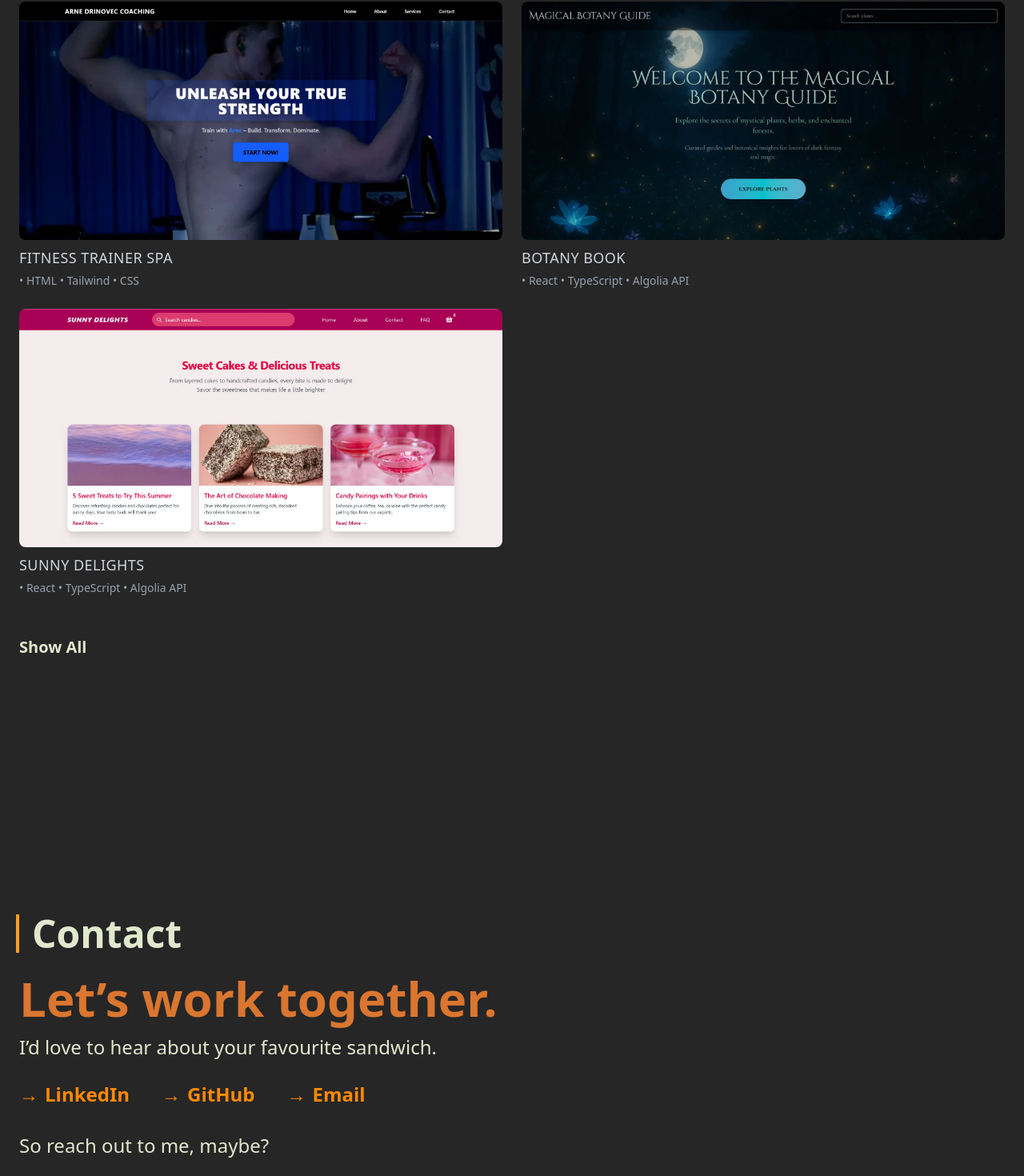
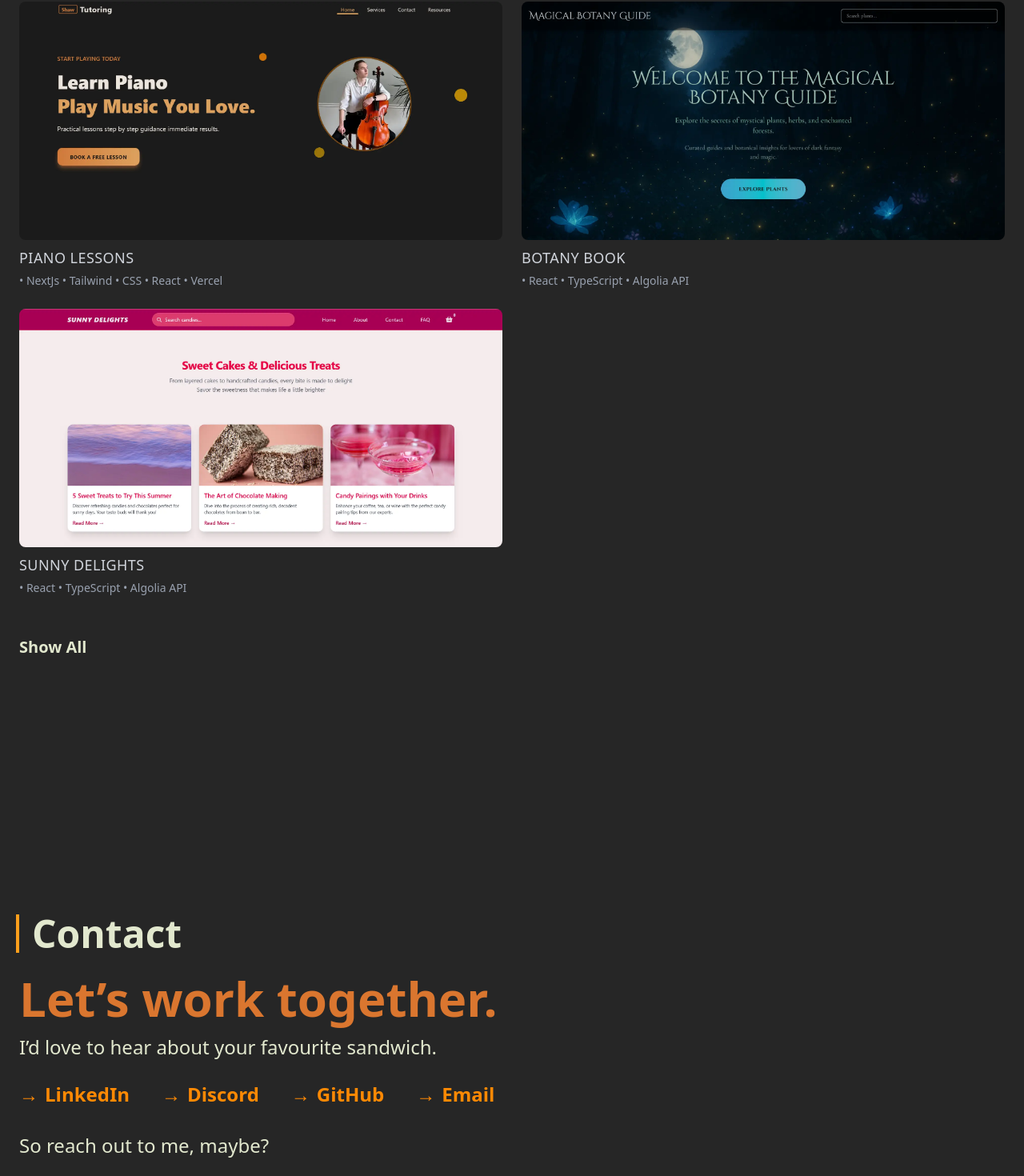
Before and after one commit to sunnycc17/my-portfolio, a Next.js app: page / in a window 1280 px wide. Shown: the part 3347-4817 px from the top of the page at 80% size. Built offline with nearby package versions, Linux system fonts and the light colour scheme.

Commit message:
added discord and new project

```diff
--- a/components/contact/ContactSection.tsx
+++ b/components/contact/ContactSection.tsx
@@ -36,6 +36,17 @@ const ContactSection: FC = () => {
           </Link>
 
           <Link
+            href="https://discord.com/users/678275424790249472"
+            target="_blank"
+            className="flex items-center gap-2 text-2xl font-bold text-orange-400 group"
+          >
+            <span className="transform transition-all group-hover:translate-x-2">
+              →
+            </span>
+            Discord
+          </Link>
+
+          <Link
             href="https://github.com/sunnycc17"
             target="_blank"
             className="flex items-center gap-2 text-2xl font-bold text-orange-400 group"
--- a/components/projects/ProjectsSection.tsx
+++ b/components/projects/ProjectsSection.tsx
@@ -15,12 +15,12 @@ interface Project {
 
 const projects: Project[] = [
   {
-    title: "Fitness Trainer SPA",
-    description: "• HTML • Tailwind • CSS",
-    image: "/project.webp",
+    title: "Piano Lessons",
+    description: "• NextJs • Tailwind • CSS • React • Vercel",
+    image: "/cooli.webp",
     width: 800,
     height: 450,
-    link: "https://sunnycc17.github.io/arne-drinovec-coaching/#home",
+    link: "https://cooli-eight.vercel.app/",
   },
   {
     title: "Botany Book",
```
Also changed, not shown: public/cooli.webp (added).
